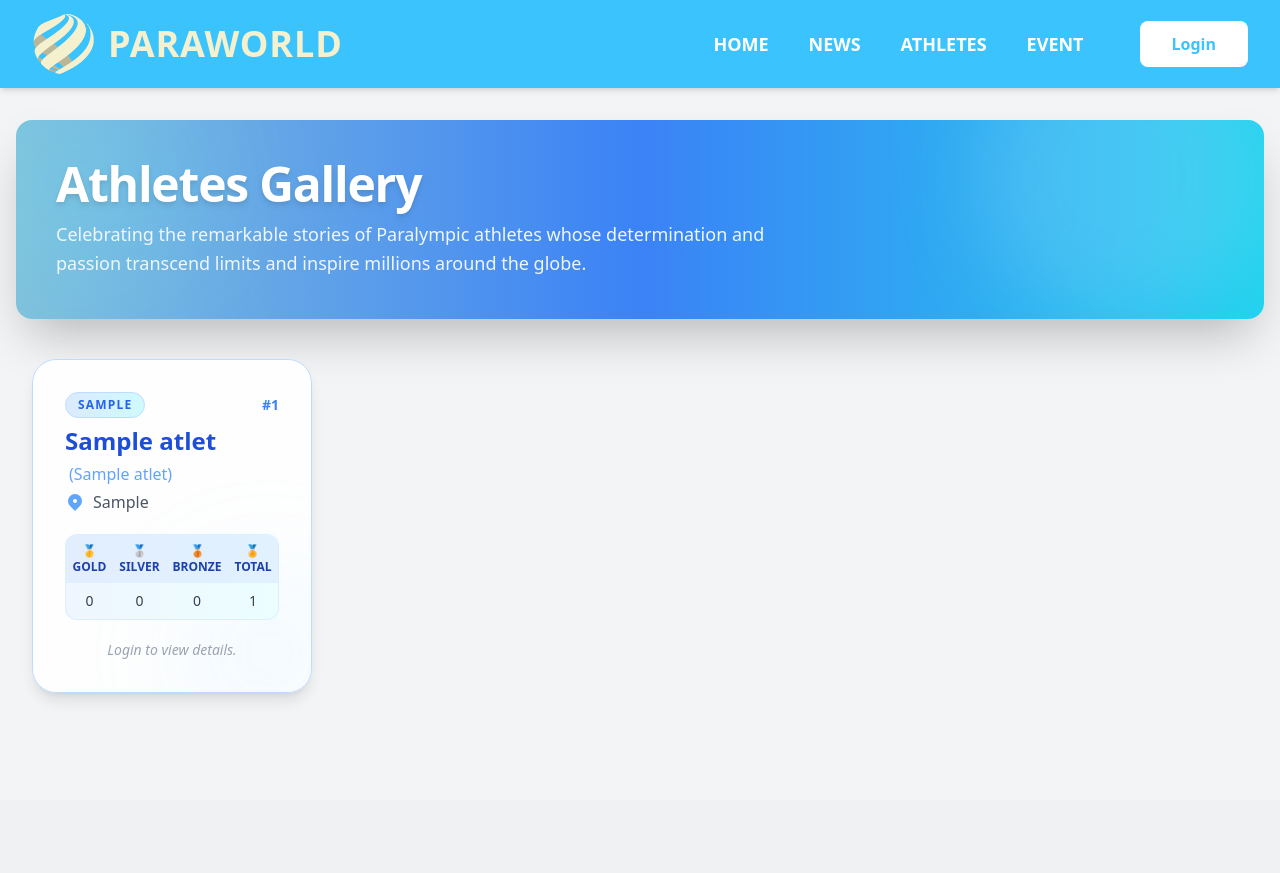
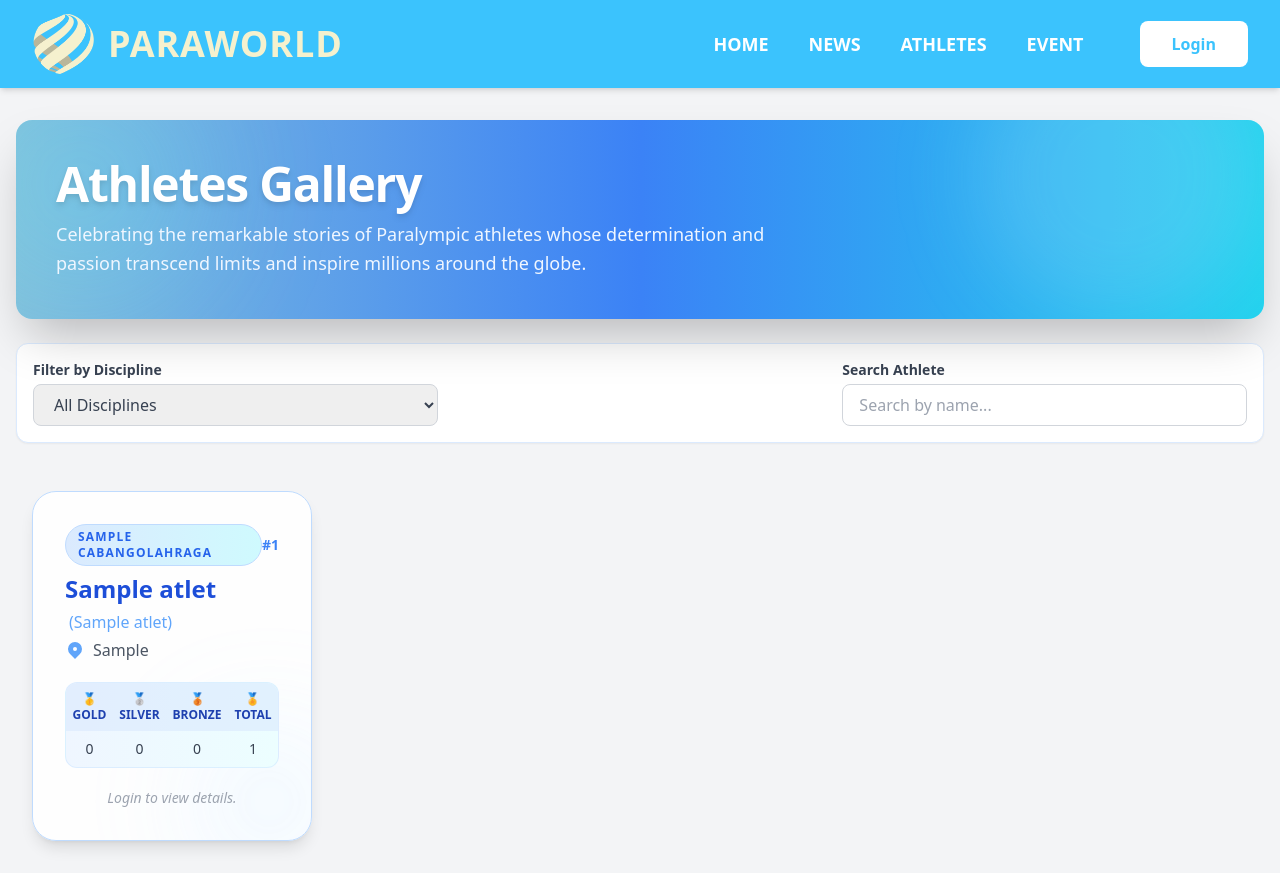
Before and after one commit to pbp-kelompok-a1/TK-1, a Django app: page /atlet/ in a window 1280 px wide. Before the commit the page ends 698 px from the top, so only its background shows below. Run offline with Django 5.2, Linux system fonts and the light colour scheme; tables that the repository leaves empty hold one stand-in row (values such as "Sample post"); some libraries are stand-ins or nearby versions.

Commit message:
Refactor: Make Atlet model dependent on Following, fix forms, and add filtering

```diff
--- a/profil_atlet/forms.py
+++ b/profil_atlet/forms.py
@@ -30,26 +30,17 @@
 
     def clean_name(self):
         data = self.cleaned_data.get('name')
-        if data:
-            return strip_tags(data)
+        if data: return strip_tags(data)
         return data
 
     def clean_short_name(self):
         data = self.cleaned_data.get('short_name')
-        if data:
-            return strip_tags(data)
+        if data: return strip_tags(data)
         return data
 
     def clean_country(self):
         data = self.cleaned_data.get('country')
-        if data:
-            return strip_tags(data)
-        return data
-
-    def clean_discipline(self):
-        data = self.cleaned_data.get('discipline')
-        if data:
-            return strip_tags(data)
+        if data: return strip_tags(data)
         return data
 
     def clean_gender(self):
--- a/profil_atlet/models.py
+++ b/profil_atlet/models.py
@@ -1,4 +1,5 @@
 from django.db import models
+from following.models import CabangOlahraga
 
 class Atlet(models.Model):
     # key unik untuk matching dengan file medali
@@ -7,7 +8,8 @@
     # data untuk Guest
     name = models.CharField(max_length=255)
     country = models.CharField(max_length=100)
-    discipline = models.CharField(max_length=100)
+
+    discipline = models.ForeignKey(CabangOlahraga, on_delete=models.CASCADE, related_name='atlets', null=True, blank=True)
 
     # data detail (untuk Member & Admin, sesuai CSV
     gender = models.CharField(max_length=10, blank=True, null=True)
--- a/profil_atlet/templates/profil_atlet/list_atlet.html
+++ b/profil_atlet/templates/profil_atlet/list_atlet.html
@@ -38,6 +38,20 @@
         {% endif %}
     </div>
 </div>
+<div class="mb-8 flex flex-col sm:flex-row justify-between items-center gap-4 bg-white p-4 rounded-xl shadow-sm border border-blue-100">
+    <div class="w-full sm:w-1/3">
+        <label for="discipline-filter" class="block text-sm font-semibold text-gray-700 mb-1">Filter by Discipline</label>
+        <select id="discipline-filter" class="w-full px-4 py-2 rounded-lg border border-gray-300 focus:ring-2 focus:ring-blue-500 focus:border-blue-500 transition-all text-gray-700">
+            <option value="">All Disciplines</option>
+            </select>
+    </div>
+
+    <div class="w-full sm:w-1/3">
+         <label for="search-input" class="block text-sm font-semibold text-gray-700 mb-1">Search Athlete</label>
+        <input type="text" id="search-input" placeholder="Search by name..."
+               class="w-full px-4 py-2 rounded-lg border border-gray-300 focus:ring-2 focus:ring-blue-500 focus:border-blue-500 transition-all">
+    </div>
+</div>
 
 <div id="atlet-grid-container" class="grid grid-cols-1 sm:grid-cols-2 lg:grid-cols-3 xl:grid-cols-4 gap-8 pt-4 px-4">
 </div>
@@ -46,6 +60,7 @@
 
 {% endblock content %} {% block javascript %}
 <script>
+    let allAthletesData = [];
     // url utk ambil data JSON
     const DATA_URL = "{% url 'profil_atlet:show_json_atlet' %}";
 
@@ -144,34 +159,72 @@
     </div>`;
     }
 
+    // 1. Fungsi buat nampilin data (render ulang)
+function renderGrid(dataToRender) {
+    const container = document.getElementById('atlet-grid-container');
+    if (dataToRender.length === 0) {
+        container.innerHTML = '<p class="text-gray-500 col-span-3 text-center py-10">No athletes found.</p>';
+        return;
+    }
+    let allCardsHtml = '';
+    dataToRender.forEach(atlet => {
+        allCardsHtml += createAthleteCard(atlet);
+    });
+    container.innerHTML = allCardsHtml;
+}
+
+// 2. Fungsi buat isi Dropdown otomatis
+function populateFilterDropdown(data) {
+    const dropdown = document.getElementById('discipline-filter');
+    // Ambil discipline unik
+    const disciplines = [...new Set(data.map(item => item.discipline))].sort();
+
+    dropdown.innerHTML = '<option value="">All Disciplines</option>';
+    disciplines.forEach(disc => {
+        if (disc) {
+            const option = document.createElement('option');
+            option.value = disc;
+            option.textContent = disc;
+            dropdown.appendChild(option);
+        }
+    });
+}
+
+// 3. Fungsi Logika Filter & Search
+function handleFilterAndSearch() {
+    const selectedDiscipline = document.getElementById('discipline-filter').value;
+    const searchQuery = document.getElementById('search-input').value.toLowerCase();
+
+    const filteredData = allAthletesData.filter(atlet => {
+        const matchDiscipline = selectedDiscipline === "" || atlet.discipline === selectedDiscipline;
+        const matchName = atlet.name.toLowerCase().includes(searchQuery);
+        return matchDiscipline && matchName;
+    });
+
+    renderGrid(filteredData);
+}
+
     // func utk ambil data (AJAX) dan show all card
     async function loadAthleteData() {
         const container = document.getElementById('atlet-grid-container');
         container.innerHTML = '<p class="text-gray-500 col-span-3 text-center">Loading athlete data...</p>';
 
         try {
-            // ambil data dari URL
             const response = await fetch(DATA_URL);
             const data = await response.json();
 
-            // cek jika tidak ada data
-            if (data.length === 0) {
-                container.innerHTML = '<p class="text-gray-700 col-span-3 text-center">No athlete data available.</p>';
-                return;
-            }
+            // 1. Simpan ke variabel global
+            allAthletesData = data;
 
-            // ubah tiap item data menjadi kartu HTML
-            let allCardsHtml = '';
-            data.forEach(atlet => {
-                allCardsHtml += createAthleteCard(atlet);
-            });
+            // 2. Isi Dropdown Filter
+            populateFilterDropdown(data);
 
-            // masukkan semua card ke dlm container
-            container.innerHTML = allCardsHtml;
+            // 3. Render Awal (Tampilkan Semua)
+            renderGrid(allAthletesData);
 
         } catch (error) {
             console.error('Error fetching data:', error);
-            container.innerHTML = '<p class="text-red-500 col-span-3 text-center">Failed to load data. Try to refreshing page.</p>';
+            container.innerHTML = '<p class="text-red-500 col-span-3 text-center">Failed to load data.</p>';
         }
     }
 
@@ -309,6 +362,13 @@
             btnTambah.addEventListener('click', openCreateModal);
         }
 
+        // Listener Dropdown & Search
+        const filterDropdown = document.getElementById('discipline-filter');
+        if(filterDropdown) filterDropdown.addEventListener('change', handleFilterAndSearch);
+
+        const searchInput = document.getElementById('search-input');
+        if(searchInput) searchInput.addEventListener('input', handleFilterAndSearch);
+
         // listener untuk form submit di modal
         document.addEventListener('submit', handleCreateFormSubmit);
     });
--- a/profil_atlet/views.py
+++ b/profil_atlet/views.py
@@ -105,7 +105,7 @@
 # function view utk  data JSON
 def show_json_atlet(request):
     # kita ambil query yg sama persis dgnview list_atlet
-    base_query = Atlet.objects.annotate(
+    base_query = Atlet.objects.select_related('discipline').annotate(
         gold_count=Count('medali', filter=Q(medali__medal_type='Gold Medal')),
         silver_count=Count('medali', filter=Q(medali__medal_type='Silver Medal')),
         bronze_count=Count('medali', filter=Q(medali__medal_type='Bronze Medal')),
@@ -113,17 +113,18 @@
     )
 
     if request.user.is_authenticated and request.user.is_superuser:
-        atlet_list = base_query.order_by(Lower('name'))
+        atlet_list = base_query.order_by('discipline__name', Lower('name'))
     else:
         atlet_list = base_query.filter(is_visible=True).order_by(Lower('name'))
 
     data = []
     for atlet in atlet_list:
+        nama_discipline = atlet.discipline.name if atlet.discipline else "General"
         data.append({
             'pk': atlet.pk,
             'name': atlet.name,
             'short_name': atlet.short_name,
-            'discipline': atlet.discipline,
+            'discipline': nama_discipline,
             'country': atlet.country,
             'is_visible': atlet.is_visible,
             'gold_count': atlet.gold_count,
```
Also changed, not shown: profil_atlet/management/commands/import_atlet.py (+12 -2 lines), profil_atlet/migrations/0002_alter_atlet_discipline.py (added).
